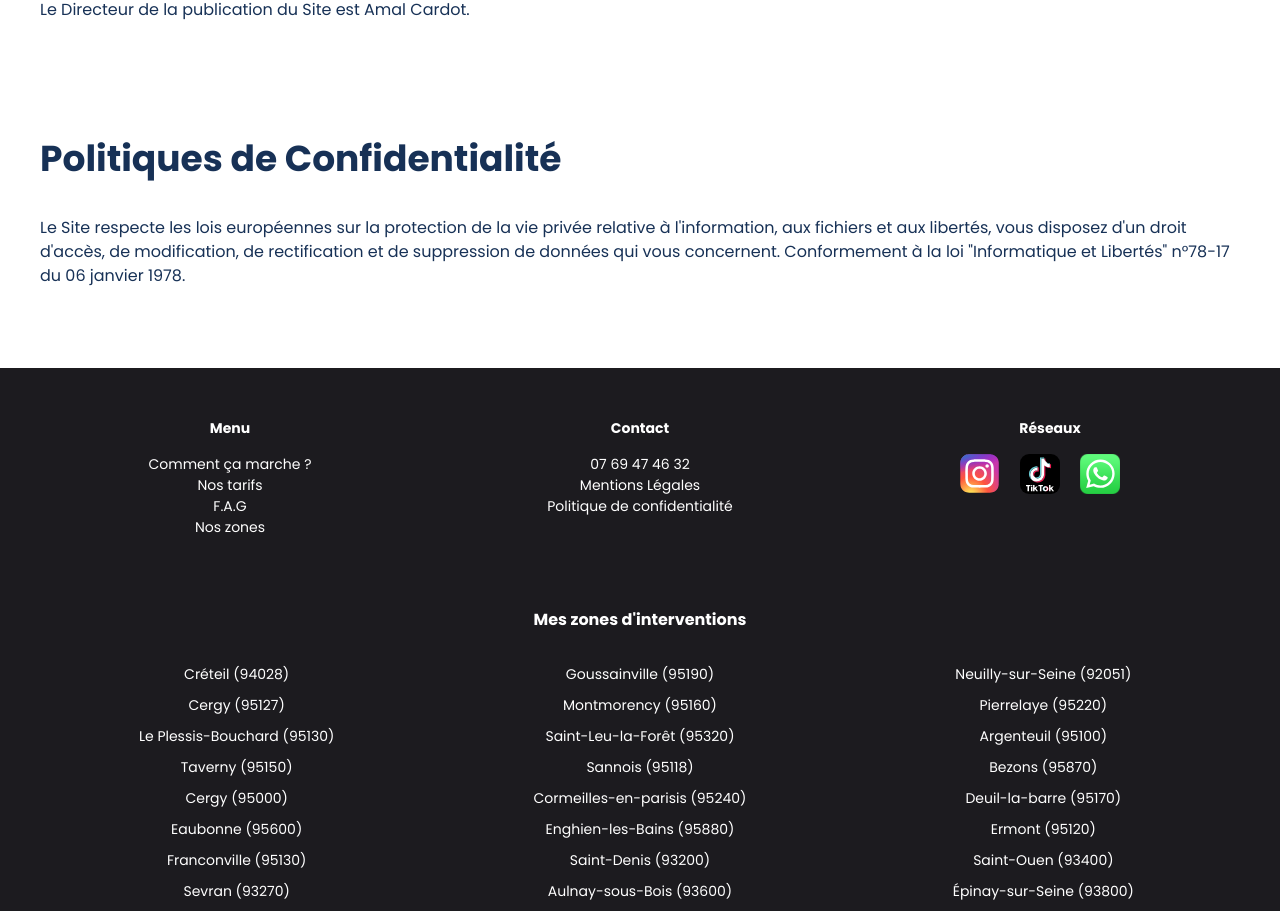
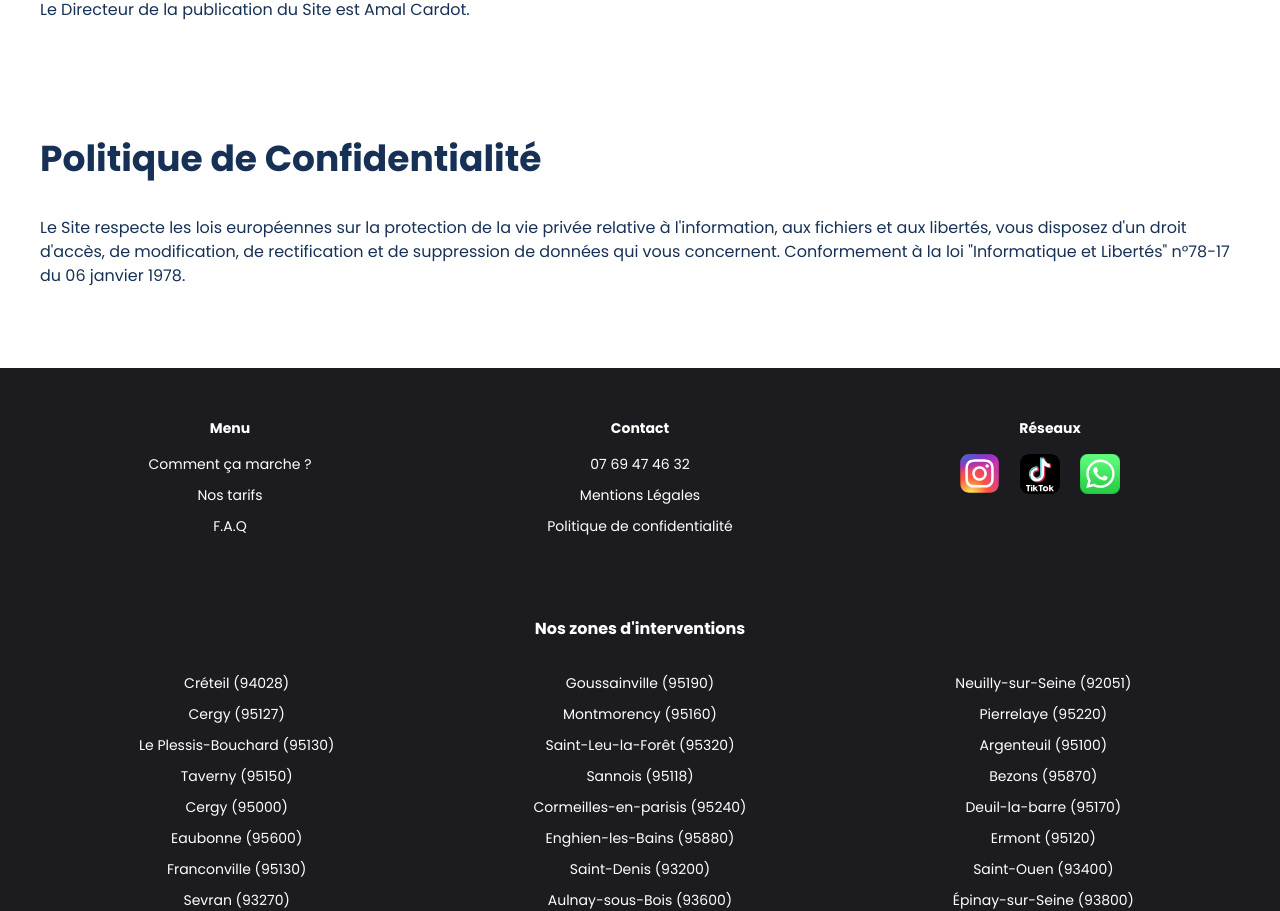
Before and after one commit to Securiclefs/site-web, a Next.js app: page /mentions-legales in a window 1280 px wide. Shown: the part 900-1811 px from the top of the page. Built offline with nearby package versions, Linux system fonts and the light colour scheme.

Commit message:
correction fautes

```diff
--- a/components/FooterComponent.tsx
+++ b/components/FooterComponent.tsx
@@ -23,8 +23,7 @@ const FooterComponent: FC = () => {
               <h3>Menu</h3>
               <Link href="/#etapes">Comment ça marche ?</Link>
               <Link href="/#tarifs">Nos tarifs</Link>
-              <Link href="/#faq">F.A.G</Link>
-              <Link href="/#zones">Nos zones</Link>
+              <Link href="/#faq">F.A.Q</Link>
             </div>
             <div>
               <h3>Contact</h3>
@@ -61,7 +60,7 @@ const FooterComponent: FC = () => {
               </div>
             </div>
           </div>
-          <h3 className="text-center mb-8 font-bold">Mes zones d'interventions</h3>
+          <h3 className="text-center mb-8 font-bold">Nos zones d'interventions</h3>
           <div>
             {zones.map((ville, index) => (
               <h4 className="text-center" key={index}>
--- a/pages/mentions-legales/index.tsx
+++ b/pages/mentions-legales/index.tsx
@@ -60,7 +60,7 @@ const MentionsLegales: NextPage<Props> = () => {
       </section>
       <section id="politiques">
         <div className="container">
-          <h2>Politiques de Confidentialité</h2>
+          <h2>Politique de Confidentialité</h2>
 
           <div>
             <p>
--- a/styles/mlStyle.css
+++ b/styles/mlStyle.css
@@ -145,7 +145,7 @@ section {
     width: 320px;
     padding: 20px;
     position: absolute;
-    bottom: 115px;
+    bottom: 140px;
     left: 50%;
     transform: translateX(-50%);
     background-color: var(--cl-white);
@@ -166,7 +166,7 @@ section {
     font-size: 12px;
 }
 #service .container .splide__slide .info-bulle.active {
-    bottom: 130px;
+    bottom: 150px;
     opacity: 1;
     z-index: 2;
     /* display: block; */
@@ -668,6 +668,7 @@ footer .container > div > div h3 {
 footer .container > div > div a {
     color: var(--cl-white);
     font-size: 14px;
+    margin-bottom: 10px;
     text-align: center;
 }
 footer .container > div > .reseaux > div {
```
